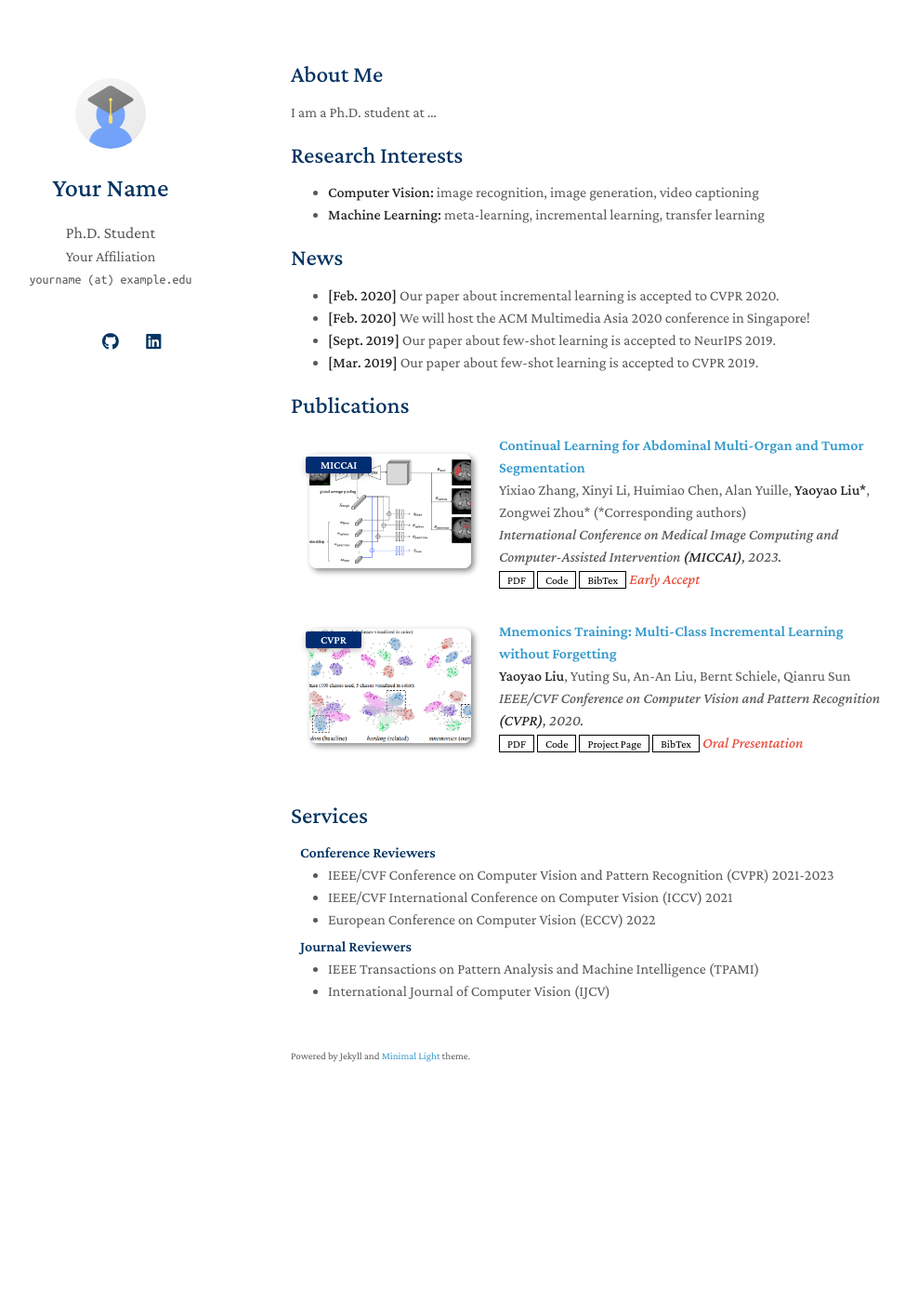
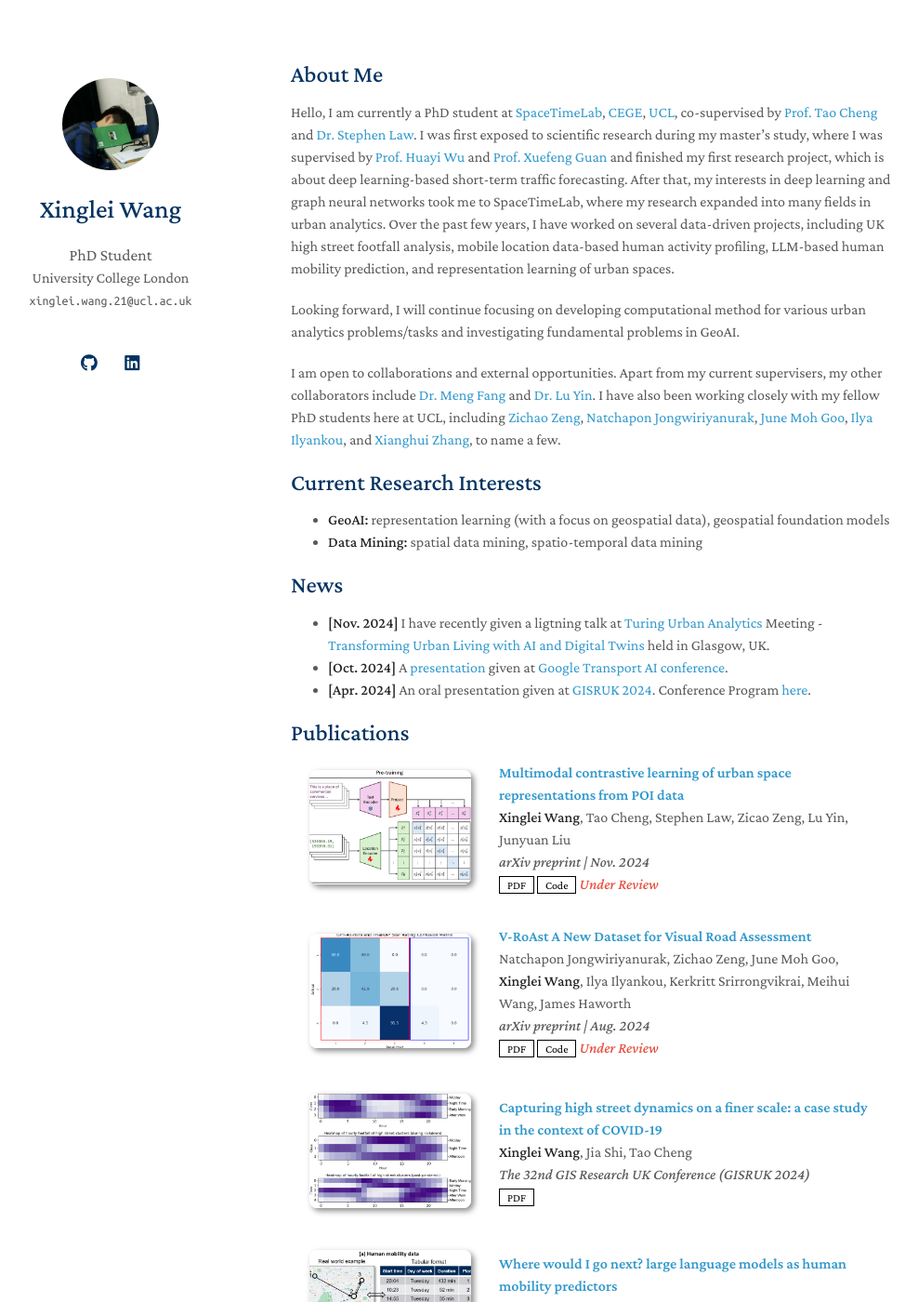
Before and after one commit to xlwang233/xlwang233.github.io, a Jekyll site: the page built from index.md, in a window 1280 px wide and 1400 px high. Shown: the whole window at 93% size, without its empty margins (157-1145 px from the left). Built offline with Jekyll 4.4.1, drawn with Linux system fonts in a browser that asks for light colours; a style sheet for code colours, icons or effects is not loaded; our own code applies the rules of GitHub Pages for plain Markdown files; some of the changed text lies outside the part shown.

Commit message:
Update-Nov-2024

```diff
--- a/Gemfile
+++ b/Gemfile
@@ -1,5 +1,7 @@
 source "https://rubygems.org"
 
-gem "jekyll", "~> 3.8.5"
+gem "jekyll", "~> 4.3"
 
 gem "webrick", "~> 1.8"
+
+gem "rexml"
--- a/_config.yml
+++ b/_config.yml
@@ -1,8 +1,8 @@
 # Basic Information
-title: Your Name
-position: Ph.D. Student
-affiliation: Your Affiliation
-email: yourname (at) example.edu
+title: Xinglei Wang
+position: PhD Student
+affiliation: University College London
+email: xinglei.wang.21@ucl.ac.uk
 
 # Search Engine Optimization (SEO)
 # The following information is used to improve the website traffic from search engines, e.g., Google.
@@ -12,15 +12,15 @@ canonical: https://minimal-light-theme.yliu.me/
 
 # Links
 # If you don't need one of them, you may delete the corresponding line.
-google_scholar: https://scholar.google.com/
-cv_link: assets/files/curriculum_vitae.pdf
-github_link: https://github.com/
-linkedin: https://www.linkedin.com/
-twitter: https://twitter.com/
+google_scholar: https://scholar.google.com/citations?user=860DSHkAAAAJ&hl=en
+# cv_link: assets/files/curriculum_vitae.pdf
+github_link: https://github.com/xlwang233
+linkedin: https://www.linkedin.com/in/xinglei-wang-107410181/
+twitter: https://x.com/xlw233
 
 # Images (e.g., your profile picture and your website's favicon)
 # "favicon" and "favicon_dark" are used for the light and dark modes, respectively.
-avatar: ./assets/img/avatar.png
+avatar: ./assets/img/avatar_xl_in_class.png
 favicon: ./assets/img/favicon.png
 favicon_dark: ./assets/img/favicon-dark.png
 
--- a/_data/publications.yml
+++ b/_data/publications.yml
@@ -1,22 +1,49 @@
 main:
 
-  - title: Continual Learning for Abdominal Multi-Organ and Tumor Segmentation
-    authors: Yixiao Zhang, Xinyi Li, Huimiao Chen, Alan Yuille, <strong>Yaoyao Liu*</strong>, Zongwei Zhou* (*Corresponding authors)
-    conference_short: MICCAI
-    conference: International Conference on Medical Image Computing and Computer-Assisted Intervention <strong>(MICCAI)</strong>, 2023.
-    pdf: https://arxiv.org/pdf/2306.00988.pdf
-    code: https://github.com/MrGiovanni/ContinualLearning
-    bibtex: https://bib.yliu.me/MICCAI23.txt
-    image: ./assets/img/teaser_example_2.png
-    notes: Early Accept
+  - title: Multimodal contrastive learning of urban space representations from POI data
+    authors: <strong>Xinglei Wang</strong>, Tao Cheng, Stephen Law, Zicao Zeng, Lu Yin, Junyuan Liu
+    # conference_short: arXiv
+    conference: arXiv preprint | Nov. 2024
+    pdf: https://arxiv.org/pdf/2411.06229
+    code: https://github.com/xlwang233/CaLLiPer
+    # bibtex: https://bib.yliu.me/MICCAI23.txt
+    image: ./assets/img/calliper_model.png
+    notes: Under Review
 
-  - title: "Mnemonics Training: Multi-Class Incremental Learning without Forgetting"
-    authors: <strong>Yaoyao Liu</strong>, Yuting Su, An-An Liu, Bernt Schiele, Qianru Sun
-    conference_short: CVPR
-    conference: IEEE/CVF Conference on Computer Vision and Pattern Recognition <strong>(CVPR)</strong>, 2020.
-    pdf: https://arxiv.org/pdf/2002.10211.pdf
-    code: https://github.com/yaoyao-liu/class-incremental-learning/tree/main/mnemonics-training
-    page: https://class-il.mpi-inf.mpg.de/mnemonics/
-    bibtex: https://class-il.mpi-inf.mpg.de/mnemonics/
-    notes: Oral Presentation
-    image: ./assets/img/teaser_example.png
+  - title: V-RoAst A New Dataset for Visual Road Assessment
+    authors: Natchapon Jongwiriyanurak, Zichao Zeng, June Moh Goo, <strong>Xinglei Wang</strong>, Ilya Ilyankou, Kerkritt Srirrongvikrai, Meihui Wang, James Haworth
+    # conference_short: arXiv
+    conference: arXiv preprint | Aug. 2024
+    pdf: https://arxiv.org/pdf/2408.10872
+    code: https://github.com/PongNJ/V-RoAst
+    # page: https://class-il.mpi-inf.mpg.de/mnemonics/
+    # bibtex: https://class-il.mpi-inf.mpg.de/mnemonics/
+    image: ./assets/img/v-roast.png
+    notes: Under Review
+
+  - title: "Capturing high street dynamics on a finer scale: a case study in the context of COVID-19"
+    authors: <strong>Xinglei Wang</strong>, Jia Shi, Tao Cheng
+    conference: The 32nd GIS Research UK Conference (GISRUK 2024)
+    pdf: https://discovery.ucl.ac.uk/id/eprint/10190951/1/submission_85.pdf
+    image: ./assets/img/hs_profiles_downsized.png
+
+  - title: Where would I go next? large language models as human mobility predictors
+    authors: <strong>Xinglei Wang</strong>, Meng Fang, Zicao Zeng, Tao Cheng
+    # conference_short: arXiv
+    conference: arXiv preprint | Aug. 2023
+    pdf: https://arxiv.org/pdf/2308.15197
+    code: https://github.com/xlwang233/CaLLiPer
+    image: ./assets/img/llm-mob.png
+
+  - title: "The Ups and Downs of London High Streets Throughout COVID-19 Pandemic: Insights from Footfall-Based Clustering Analysis"
+    authors: <strong>Xinglei Wang</strong>, Xianghui Zhang, Tao Cheng
+    conference: The 12th International Conference on Geographic Information Science (GIScience 2023)
+    pdf: https://drops.dagstuhl.de/storage/00lipics/lipics-vol277-giscience2023/LIPIcs.GIScience.2023.80/LIPIcs.GIScience.2023.80.pdf
+    image: ./assets/img/giscience23_cluster_ff.png
+
+  - title: "Forecast network-wide traffic states for multiple steps ahead: A deep learning approach considering dynamic non-local spatial correlation and non-stationary temporal dependency"
+    authors: <strong>Xinglei Wang</strong>, Xuefeng Guan, Jun Cao, Na Zhang, Huayi Wu
+    conference: "Transportation Research Part C: Emerging Technologies | Oct. 2020"
+    # pdf: htt
+    code: https://github.com/xlwang233/STSeq2Seq
+    image: ./assets/img/partc_spatial_conv.png
--- a/_includes/services.md
+++ b/_includes/services.md
@@ -1,16 +1,16 @@
 ## Services
 
-<h4 style="margin:0 10px 0;">Conference Reviewers</h4>
+<!-- <h4 style="margin:0 10px 0;">Conference Reviewers</h4>
 
 <ul style="margin:0 0 5px;">
   <li><a href="http://cvpr2023.thecvf.com/"><autocolor>IEEE/CVF Conference on Computer Vision and Pattern Recognition (CVPR) 2021-2023</autocolor></a></li>
   <li><a href="http://iccv2021.thecvf.com/"><autocolor>IEEE/CVF International Conference on Computer Vision (ICCV) 2021</autocolor></a></li>
   <li><a href="https://eccv2022.ecva.net/"><autocolor>European Conference on Computer Vision (ECCV) 2022</autocolor></a></li>
-</ul>
+</ul> -->
 
 <h4 style="margin:0 10px 0;">Journal Reviewers</h4>
 
 <ul style="margin:0 0 20px;">
-  <li><a href="https://www.computer.org/csdl/journal/tp"><autocolor>IEEE Transactions on Pattern Analysis and Machine Intelligence (TPAMI)</autocolor></a></li>
-  <li><a href="https://www.springer.com/journal/11263"><autocolor>International Journal of Computer Vision (IJCV)</autocolor></a></li>
+  <li><a href="https://link.springer.com/journal/43762"><autocolor>Computational Urban Science</autocolor></a></li>
+  <li><a href="https://www.the-innovation.org/geoscience"><autocolor>The Innovation Geoscience</autocolor></a></li>
 </ul>
--- a/index.md
+++ b/index.md
@@ -4,19 +4,21 @@ layout: homepage
 
 ## About Me
 
-I am a Ph.D. student at ...
+Hello, I am currently a PhD student at [SpaceTimeLab](https://www.ucl.ac.uk/spacetimelab), [CEGE](https://www.ucl.ac.uk/civil-environmental-geomatic-engineering/), [UCL](https://www.ucl.ac.uk/), co-supervised by [Prof. Tao Cheng](https://www.ucl.ac.uk/civil-environmental-geomatic-engineering/people/prof-tao-cheng) and [Dr. Stephen Law](https://profiles.ucl.ac.uk/21695-stephen-law). I was first exposed to scientific research during my master's study, where I was supervised by [Prof. Huayi Wu](http://www.lmars.whu.edu.cn/prof_web/why/index.html) and [Prof. Xuefeng Guan](https://liesmars.whu.edu.cn/info/1167/5936.htm) and finished my first research project, which is about deep learning-based short-term traffic forecasting. After that, my interests in deep learning and graph neural networks took me to SpaceTimeLab, where my research expanded into many fields in urban analytics. Over the past few years, I have worked on several data-driven projects, including UK high street footfall analysis, mobile location data-based human activity profiling, LLM-based human mobility prediction, and representation learning of urban spaces.
 
-## Research Interests
+Looking forward, I will continue focusing on developing computational method for various urban analytics problems/tasks and investigating fundamental problems in GeoAI.
 
-- **Computer Vision:** image recognition, image generation, video captioning
-- **Machine Learning:** meta-learning, incremental learning, transfer learning
+I am open to collaborations and external opportunities. Apart from my current supervisers, my other collaborators include [Dr. Meng Fang](https://www.liverpool.ac.uk/people/meng-fang) and [Dr. Lu Yin](http://luuyin.com/). I have also been working closely with my fellow PhD students here at UCL, including [Zichao Zeng](https://www.zengzichao.com/), [Natchapon Jongwiriyanurak](https://profiles.ucl.ac.uk/79254-natchapon-jongwiriyanurak), [June Moh Goo](https://profiles.ucl.ac.uk/96956-june-moh-goo), [Ilya Ilyankou](https://ilyankou.com/), and [Xianghui Zhang](https://profiles.ucl.ac.uk/79532-xianghui-zhang/about), to name a few.
+
+## Current Research Interests
+- **GeoAI:** representation learning (with a focus on geospatial data), geospatial foundation models
+- **Data Mining:** spatial data mining, spatio-temporal data mining
 
 ## News
 
-- **[Feb. 2020]** Our paper about incremental learning is accepted to CVPR 2020.
-- **[Feb. 2020]** We will host the ACM Multimedia Asia 2020 conference in Singapore!
-- **[Sept. 2019]** Our paper about few-shot learning is accepted to NeurIPS 2019.
-- **[Mar. 2019]** Our paper about few-shot learning is accepted to CVPR 2019.
+- **[Nov. 2024]** I have recently given a ligtning talk at [Turing Urban Analytics](https://www.turing.ac.uk/research/research-programmes/urban-analytics) Meeting - [Transforming Urban Living with AI and Digital Twins](https://www.turing.ac.uk/events/transforming-urban-living-ai-and-digital-twins) held in Glasgow, UK.
+- **[Oct. 2024]** A [presentation](https://sites.google.com/dft.gov.uk/datascienceintransportcon/presentations-major-tom/ai-express-talks/where-would-i-go-next-large-language-models-as-human-mobility-predictors) given at [Google Transport AI conference](https://sites.google.com/dft.gov.uk/datascienceintransportcon/home).
+- **[Apr. 2024]** An oral presentation given at [GISRUK 2024](https://2024.gisruk.org/). Conference Program [here](https://2024.gisruk.org//program/).
 
 {% include_relative _includes/publications.md %}
 
```
Also changed, not shown: assets/img/avatar_xl_in_class.png (added), assets/img/calliper_model.png (added), assets/img/giscience23_cluster_ff.png (added), assets/img/hs_profiles_downsized.png (added), assets/img/llm-mob.png (added), assets/img/partc_spatial_conv.png (added), assets/img/v-roast.png (added), 1 other file.
